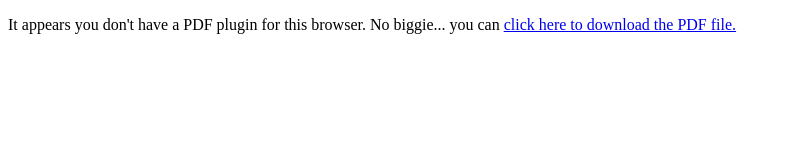
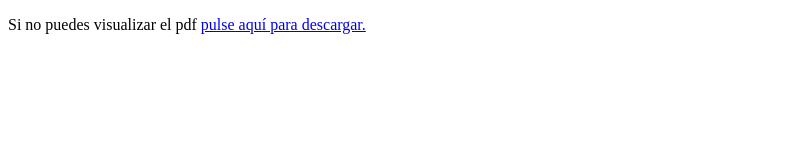
Before and after one commit to githubgabriel94/ReferenciasBibliograficas, a plain HTML site: page index.html in a window 1280 px wide. Shown: the whole page, without its empty margins (0-786 px from the left). Drawn offline with Linux system fonts and the light colour scheme.

Commit message:
Add files via upload

```diff
--- a/index.html
+++ b/index.html
@@ -7,9 +7,7 @@
 </head>
 <body>
     <object data="Referencias bibliográficas.pdf" type="application/pdf" width="100%" height="800px">
-        <p>It appears you don't have a PDF plugin for this browser.
-         No biggie... you can <a href="Referencias bibliográficas.pdf">click here to
-        download the PDF file.</a></p>
+        <p>Si no puedes visualizar el pdf <a href="Referencias bibliográficas.pdf"> pulse aquí para descargar.</a></p>
       </object>
 
 </body>
```
